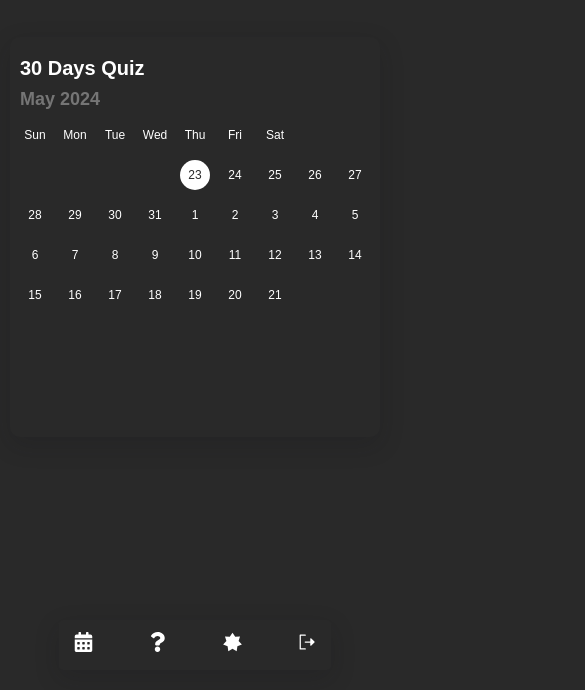
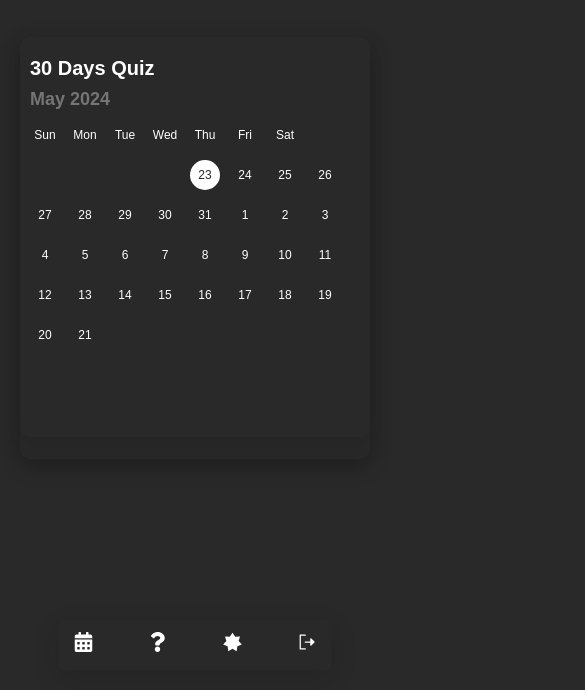
Before and after one commit to nuex001/QuizAppFE, a React (Vite) app: page / in a window 390 px wide. Shown: the part 132-822 px from the top of the page, 585 px wide, since content can reach past the window. Built offline with nearby package versions, Linux system fonts and the light colour scheme; no server answers; a web font is replaced by a local one.

Commit message:
worked on some mobile screen effect

```diff
--- a/src/assets/css/home.css
+++ b/src/assets/css/home.css
@@ -1,5 +1,5 @@
 .home {
-  width: 100%;
+  width: 100vw;
   min-height: calc(100vh - 10vh);
   display: flex;
   align-items: center;
@@ -7,6 +7,7 @@
   gap: 4em;
   padding: 2em 6em;
   margin: 0em auto;
+  overflow: hidden;
   /* border: 2px solid var(--text); */
 }
 .home .box {
@@ -212,21 +213,25 @@
     flex-direction: column;
     padding: 2em 2em;
     position: relative;
+    perspective: 1000px;
   }
   .home .box {
-    width: calc(100% - 2em);
+    width: calc(100% - 4em);
     top: 50%;
     left: 50%;
     position: absolute;
-    transform: translate(200%,-50%);
-    transition:transform 500ms ease-in-out ;
+    transform-style: preserve-3d;
+    transform: rotateY(-90deg) translate(150%,-50%);
+    transition: transform 0.6s ease-in;
+    border-radius: 10px;
+    background: var(--bg);
+    box-shadow: 0 10px 20px rgba(0, 0, 0, 0.2);
   }
   .home .box.active{
-    transform: translate(-50%,-50%);
+        transform: rotateY(0deg)translate(-50%,-50%);
   }
   /* CALENDER */
   .home .box .calendar {
-    width: 100%;
     padding: 2em 1em;
   }
   .home .box .calendar ul {
--- a/src/components/layouts/Navbar.jsx
+++ b/src/components/layouts/Navbar.jsx
@@ -14,24 +14,6 @@ function Navbar({setCurrentLink}) {
     navigate("login");
   };
 
-  const controlNavBar = () => {
-    if (window.scrollY > lastScrollY) {
-      // if scrolling down
-      setShowNav(false);
-    } else {
-      // if scrolling up
-      setShowNav(true);
-    }
-    setLastScrollY(window.scrollY);
-  };
-
-  useEffect(() => {
-    //adding our function to scroll event
-    window.addEventListener("scroll", controlNavBar);
-    return () => {
-      window.removeEventListener("scroll", controlNavBar);
-    };
-  }, [lastScrollY]);
 
   return (
     <>
--- a/src/index.css
+++ b/src/index.css
@@ -75,13 +75,6 @@ display: none;
     box-shadow: rgba(22, 22, 23, 0.2) 0px 8px 24px;
     border-radius: 5px;
     transform: translateX(-50%);
-    display: none;
-    opacity: 0;
-    transition:opacity 500ms ease-in-out ;
-  }
-  nav.mobile.show{
-    display: flex;
-    opacity: 1;
   }
 
   nav.mobile ul {
```
